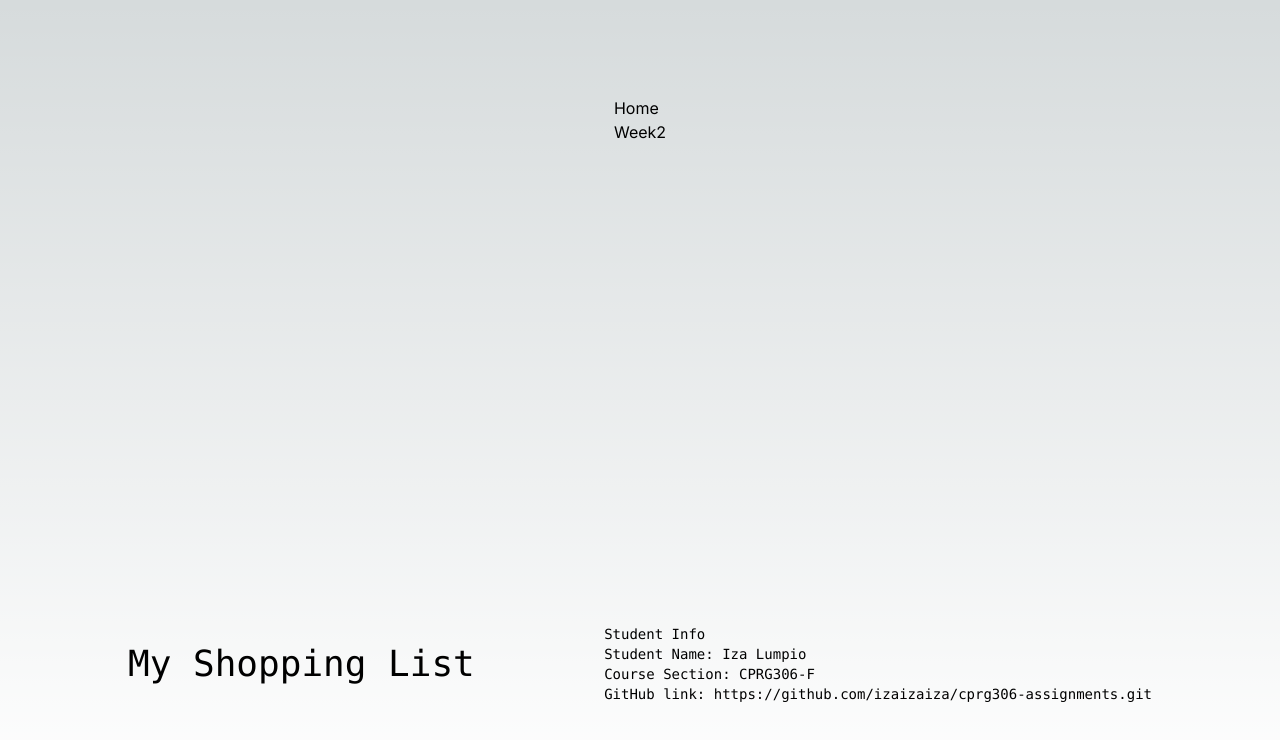
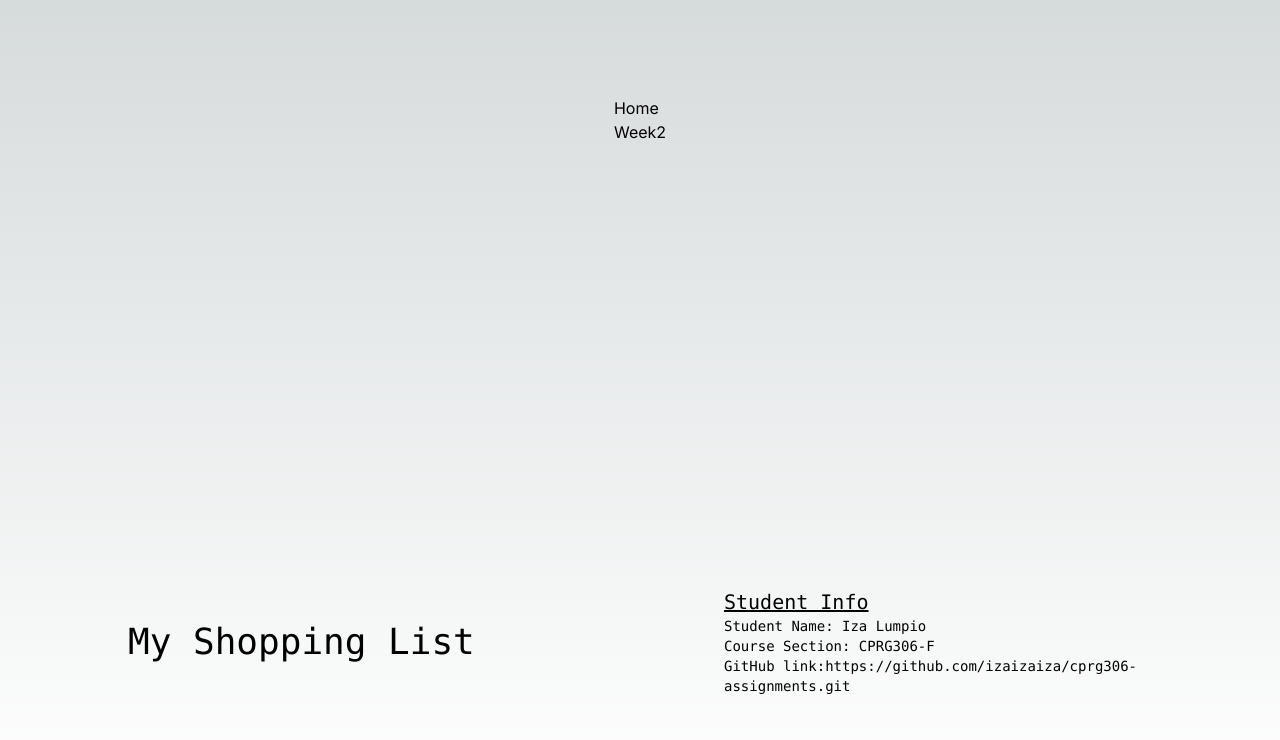
Before and after one commit to izaizaiza/cprg306-assignments, a Next.js app: page /week2 in a window 1280 px wide. Shown: the top 740 px of the page. Built offline with nearby package versions, Linux system fonts and the light colour scheme.

Commit message:
edited Link st when github link is clicked it opens new tab

```diff
--- a/app/StudentInfo.js
+++ b/app/StudentInfo.js
@@ -2,11 +2,16 @@ import Link from 'next/link';
 
 export default function StudentInfo() {
     return (
-        <div>
-            <h1>Student Info</h1>
-            <p>Student Name: Iza Lumpio</p>
-            <p>Course Section: CPRG306-F</p>
-            <p>GitHub link: <Link href={"https://github.com/izaizaiza/cprg306-assignments.git"}>https://github.com/izaizaiza/cprg306-assignments.git</Link> </p>
+        <div class="bg-custom-slate flex-wrap: wrap; max-w-md rounded-md pt-2 pb-2">
+            <h1 class="text-xl ml-5 underline">Student Info</h1>
+            <p class= "text-md ml-5">Student Name: Iza Lumpio</p>
+            <p class= "text-md ml-5">Course Section: CPRG306-F</p>
+            <p class= "text-md ml-5">GitHub link:
+                <Link
+                    href={"https://github.com/izaizaiza/cprg306-assignments.git"}
+                    target="_blank">
+                        https://github.com/izaizaiza/cprg306-assignments.git
+                </Link> </p>
         </div>
     )
 }
```
